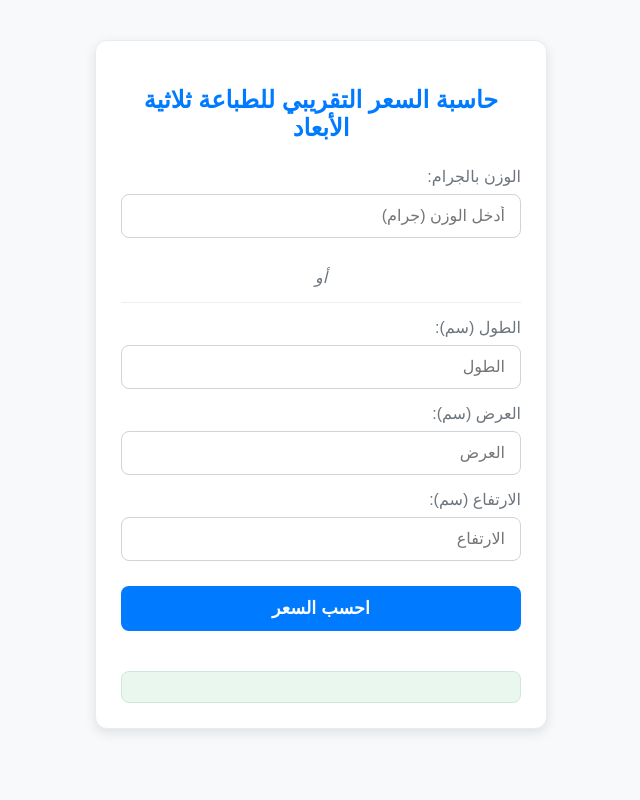
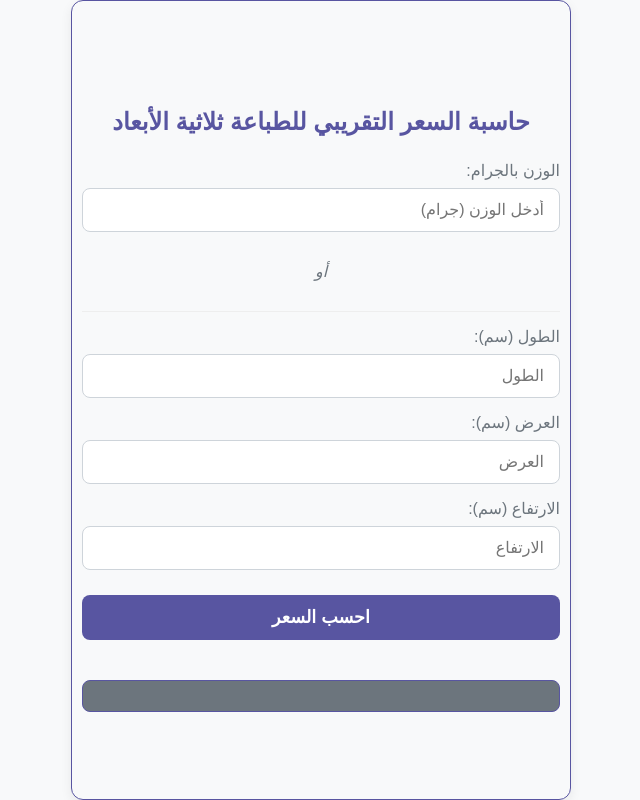
Before and after one commit to xDPixel/js-printing-calculator, a plain HTML site: page index.html in a window 1280 px wide. Shown: the whole page, without its empty margins (319-959 px from the left). Drawn offline with Linux system fonts and the light colour scheme.

Commit message:
update index

```diff
--- a/index.html
+++ b/index.html
@@ -8,31 +8,41 @@
     :root {
       --bg-color: #f8f9fa;
       --text-color: #212529;
-      --primary-color: #007bff;
+      --primary-color: #5855A1;
       --secondary-color: #6c757d;
       --input-border-color: #ced4da;
-      --result-color: #28a745;
+      --result-color: #5855A1;
       --error-color: #dc3545;
       --font-family: 'Tajawal', sans-serif;
     }
 
-    body {
+    html, body {
+      height: 100%;
+      width: 100%;
+      margin: 0;
+      padding: 0;
+      overflow: hidden;
       background-color: var(--bg-color);
       color: var(--text-color);
       font-family: var(--font-family);
-      padding: 20px;
       box-sizing: border-box;
-      margin: 0; /* Remove default body margin */
     }
 
     .calculator-container {
-        max-width: 400px;
-        margin: 20px auto;
-        padding: 25px;
-        background-color: #fff;
+        width: 100%;
+        max-width: 500px;
+        min-width: 250px;
+        margin: 0 auto;
+        padding: 25px 10px;
+        background-color: var(--bg-color);
         border-radius: 12px;
-        box-shadow: 0 4px 12px rgba(0, 0, 0, 0.1);
-        border: 1px solid #e9ecef;
+        box-shadow: 0 4px 12px rgba(0, 0, 0, 0.07);
+        border: 1px solid var(--primary-color);
+        box-sizing: border-box;
+        min-height: 100vh;
+        display: flex;
+        flex-direction: column;
+        justify-content: center;
     }
 
     h2 {
@@ -95,7 +105,8 @@
     }
 
     button:hover {
-        background-color: #0056b3; /* Darker shade on hover */
+        background-color: var(--primary-color);
+        opacity: 0.9;
     }
 
     #final_price_result {
@@ -105,14 +116,15 @@
         font-weight: bold;
         text-align: center;
         font-size: 1.1rem;
-        background-color: #e9f7ef;
-        border: 1px solid #d1e7dd;
+        background-color: var(--secondary-color);
+        border: 1px solid var(--primary-color);
+        color: var(--primary-color);
     }
 
     #final_price_result.success {
         color: var(--result-color);
-        background-color: #d4edda;
-        border-color: #c3e6cb;
+        background-color: #d6bde8 ;
+        border-color: #d6bde8 ;
     }
 
     #final_price_result.error {
@@ -190,20 +202,16 @@
 
     // --- Dynamic Theming via iframe message ---
     window.addEventListener('message', (event) => {
-      // Optional: Add origin check for security
-      // if (event.origin !== 'YOUR_PARENT_DOMAIN') return;
-
       if (event.data && event.data.type === 'themeUpdate' && event.data.colors) {
-        console.log('Received theme update:', event.data.colors);
         const colors = event.data.colors;
         const root = document.documentElement;
-
-        // Update CSS variables
         if (colors.primary) root.style.setProperty('--primary-color', colors.primary);
         if (colors.secondary) root.style.setProperty('--secondary-color', colors.secondary);
         if (colors.background) root.style.setProperty('--bg-color', colors.background);
         if (colors.text) root.style.setProperty('--text-color', colors.text);
-        // Add more color variables as needed
+        if (colors.inputBorder) root.style.setProperty('--input-border-color', colors.inputBorder);
+        if (colors.result) root.style.setProperty('--result-color', colors.result);
+        if (colors.error) root.style.setProperty('--error-color', colors.error);
       }
     });
 
```
